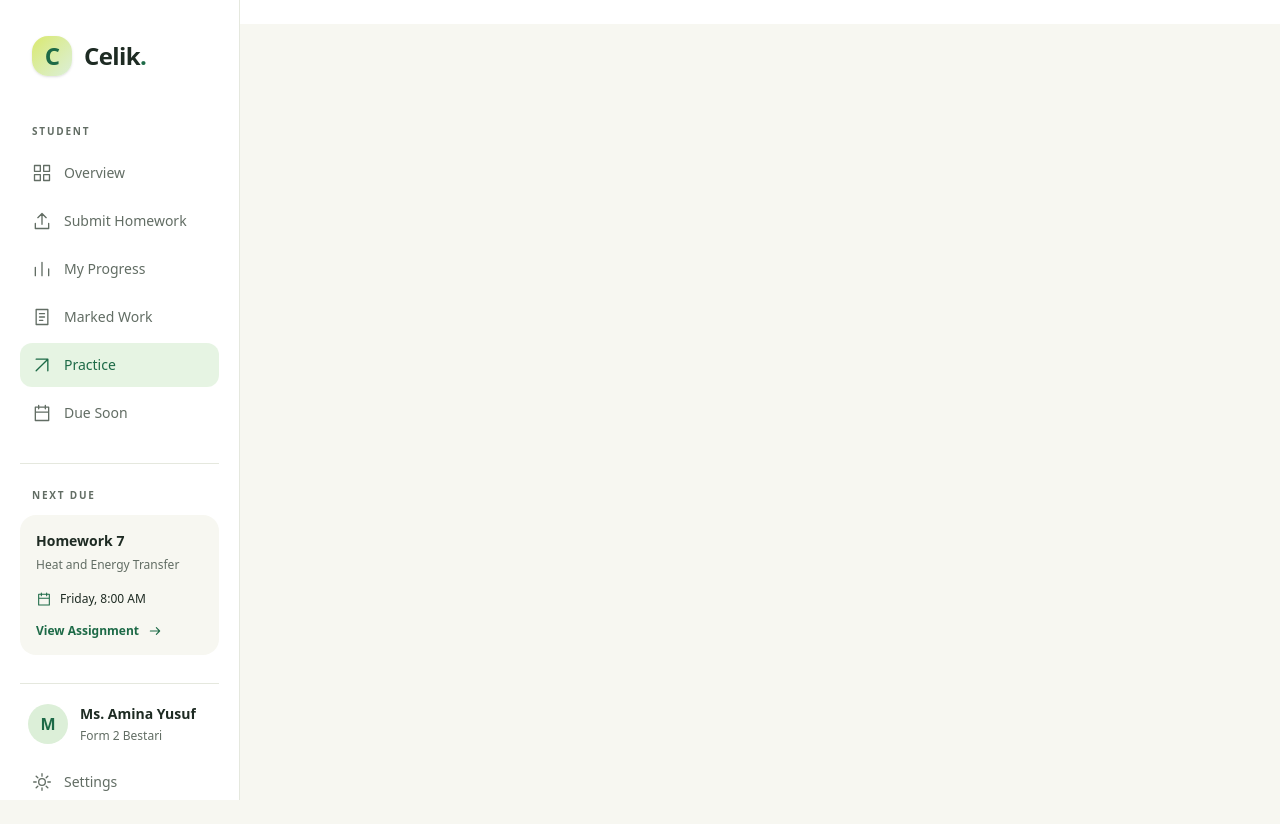
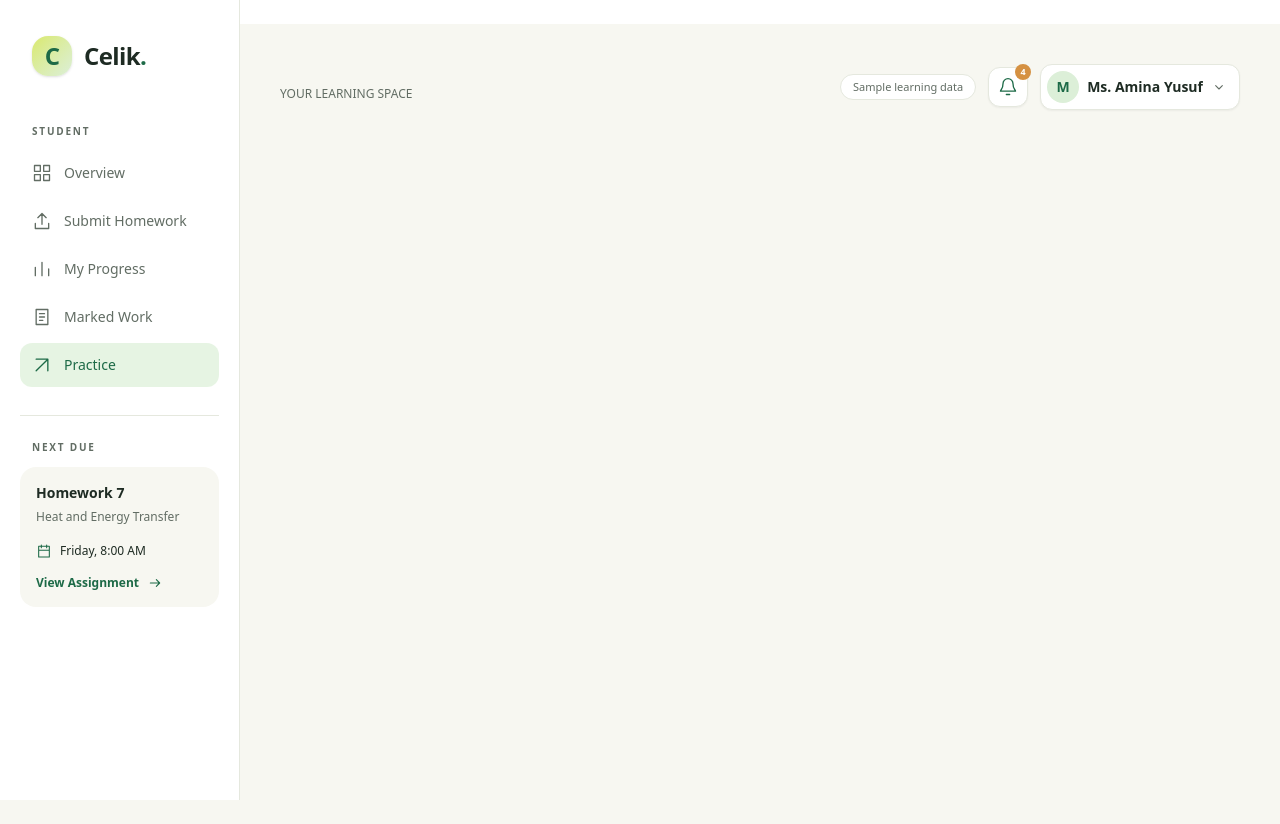
Before and after one commit to k1vv/Celik, a Laravel app: page /student/dashboard in a window 1280 px wide. Run offline with Laravel 12, Linux system fonts and the light colour scheme; a user stored in the database is signed in; data comes from the database, SQL or seed files in the repository; style sheets or scripts are compiled from the project's sources; some libraries are stand-ins or nearby versions.

Commit message:
Redesign student header with notifications and profile menu

```diff
--- a/resources/js/Components/Student/DashboardComponents.jsx
+++ b/resources/js/Components/Student/DashboardComponents.jsx
@@ -8,6 +8,8 @@ export function Icon({ name = 'arrow', className = 'size-5' }) {
         due: 'M4 5h16v16H4zM8 3v4m8-4v4M4 11h16',
         settings: 'M12 8a4 4 0 1 0 0 8 4 4 0 0 0 0-8M12 2v3m0 14v3M2 12h3m14 0h3M5 5l2 2m10 10 2 2M5 19l2-2M17 7l2-2',
         logout: 'M9 3H4v18h5m5-14 5 5-5 5M8 12h11',
+        bell: 'M18 8a6 6 0 0 0-12 0c0 7-3 7-3 9h18c0-2-3-2-3-9m-8 13h4',
+        chevron: 'm7 10 5 5 5-5',
         arrow: 'M5 12h14m-5-5 5 5-5 5',
         menu: 'M4 6h16M4 12h16M4 18h16',
         close: 'm6 6 12 12M6 18 18 6',
--- a/resources/js/Components/Student/StudentDashboard.jsx
+++ b/resources/js/Components/Student/StudentDashboard.jsx
@@ -1,9 +1,12 @@
 import { useEffect, useState } from 'react';
 import { Head, router, usePage } from '@inertiajs/react';
 import StudentSidebar, { studentNavigation } from './StudentSidebar';
+import StudentProfileDropdown from './StudentProfileDropdown';
+import StudentNotificationDropdown from './StudentNotificationDropdown';
 import { DashboardCard, EmptyState, HomeworkChart, Icon, LearningGapItem, ProgressBar } from './DashboardComponents';
 import { mockDashboardStats, mockHomeworkProgress, mockLearningGaps, mockNextDue, mockNextPractice, mockRecentWork, mockStudent } from './dashboardData';
 import { DueSoonPage, MarkedWorkPage } from './StudentWorkPages';
+import { nextAssignment, upcomingAssignments } from './studentWorkData';
 
 const textAction = 'auth-focus inline-flex items-center gap-2 rounded-lg text-xs font-semibold text-auth-green';
 const primaryAction = 'auth-focus inline-flex items-center justify-center gap-3 rounded-xl bg-auth-green px-5 py-3 text-sm font-medium text-white hover:bg-auth-green/90';
@@ -11,10 +14,11 @@ const primaryAction = 'auth-focus inline-flex items-center justify-center gap-3
 export default function StudentDashboard({ classroom, children, dashboardData = {}, initialView = 'overview' }) {
     const { auth, flash } = usePage().props;
     const [active, setActive] = useState(() => flash?.result ? 'practice' : initialView);
+    const [openMenu, setOpenMenu] = useState(null);
     useEffect(() => {
         const restore = () => {
             const view = window.location.hash.slice(1);
-            setActive([...studentNavigation.map((item) => item.id), 'settings'].includes(view) ? view : flash?.result ? 'practice' : initialView);
+            setActive([...studentNavigation.map((item) => item.id), 'due', 'settings'].includes(view) ? view : flash?.result ? 'practice' : initialView);
         };
         restore();
         window.addEventListener('hashchange', restore);
@@ -38,13 +42,17 @@ export default function StudentDashboard({ classroom, children, dashboardData =
         work: 'Review your released homework, teacher feedback, and areas to improve.',
         due: 'Stay on top of your upcoming assignments and submission deadlines.',
     };
+    const activeLabel = active === 'due' ? 'Due Soon' : studentNavigation.find((item) => item.id === active)?.label || 'Settings';
+    const pageTitle = overview ? 'A little progress, every day.' : activeLabel;
+    // TODO BACKEND: Replace the shared placeholder assignments with due-work props from the dashboard endpoint.
+    const dueAssignments = [nextAssignment, ...upcomingAssignments].filter(Boolean);
 
     return <div className="min-h-dvh bg-auth-page text-auth-ink md:pl-60">
-        <Head title={studentNavigation.find((item) => item.id === active)?.label || 'Settings'} />
+        <Head title={activeLabel} />
         <div className="mx-auto max-w-[1500px] p-4 sm:p-6 lg:p-8 xl:p-10">
             <StudentSidebar active={active} navigate={navigate} student={student} nextDue={nextDue} />
             <main className="min-w-0">
-                {!['work', 'due', 'practice'].includes(active) && <div className="mb-7 flex flex-wrap items-end justify-between gap-3"><div><p className="mb-2 text-xs font-medium text-auth-muted">YOUR LEARNING SPACE</p><h1 className="text-3xl font-semibold tracking-tight">{overview ? 'A little progress, every day.' : studentNavigation.find((item) => item.id === active)?.label || 'Settings'}</h1>{pageDescriptions[active] && <p className="mt-3 max-w-2xl text-sm leading-6 text-auth-muted">{pageDescriptions[active]}</p>}</div>{active !== 'practice' && <span className="rounded-full border border-auth-border bg-white px-3 py-1 text-[11px] text-auth-muted">Sample learning data</span>}</div>}
+                <header className="mb-7 flex items-start justify-between gap-3 sm:items-end"><div className="min-w-0"><p className="mb-2 text-xs font-medium text-auth-muted">YOUR LEARNING SPACE</p>{!['work', 'due', 'practice'].includes(active) && <><h1 className="text-3xl font-semibold tracking-tight">{pageTitle}</h1>{pageDescriptions[active] && <p className="mt-3 max-w-2xl text-sm leading-6 text-auth-muted">{pageDescriptions[active]}</p>}</>}</div><div className="flex items-center gap-3"><span className="hidden rounded-full border border-auth-border bg-white px-3 py-1 text-[11px] text-auth-muted sm:inline">Sample learning data</span><StudentNotificationDropdown assignments={dueAssignments} isOpen={openMenu === 'notifications'} onOpenChange={(open) => setOpenMenu(open ? 'notifications' : null)} onViewDue={() => { setOpenMenu(null); navigate('due'); }} /><StudentProfileDropdown student={student} isOpen={openMenu === 'profile'} onOpenChange={(open) => setOpenMenu(open ? 'profile' : null)} onSettings={() => navigate('settings')} /></div></header>
                 {overview && <section className="mb-6 grid gap-8 rounded-3xl border border-auth-green/10 bg-linear-to-br from-[#f4f2cc] to-auth-soft p-6 lg:grid-cols-[1.3fr_1fr] lg:items-center lg:p-8"><div><p className="text-xs font-medium text-auth-green">{student.subject} · {mockStudent.form} · {mockStudent.curriculum}</p><h2 className="mt-4 max-w-md text-3xl font-semibold leading-tight tracking-tight">{remaining ? `${remaining === 2 ? 'Two' : remaining} learning gaps left to clear` : "You're all caught up."}</h2><p className="mt-3 max-w-lg text-sm leading-relaxed text-auth-muted">You've cleared {stats.gapsCleared} of {stats.totalGaps} learning gaps confirmed by your teacher this term.{remaining > 0 && ' Keep going — your next practice is waiting.'}</p></div><dl className="grid grid-cols-3 gap-3">{[{ value: stats.submitted, label: 'Submitted' }, { value: stats.gapsCleared, label: 'Gaps Cleared' }, { value: stats.practiceWaiting, label: 'Practice Waiting' }].map((stat) => <div key={stat.label} className="rounded-2xl border border-white/60 bg-white/50 px-2 py-5 text-center"><dd className="text-3xl font-semibold tracking-tight text-auth-green">{stat.value}</dd><dt className="mt-2 text-xs text-auth-muted">{stat.label}</dt></div>)}</dl></section>}
                 {(overview || active === 'progress') && <div className="grid gap-6 xl:grid-cols-[1.45fr_1fr]"><DashboardCard title="Your open learning gaps" action={<span className="rounded-full bg-amber-50 px-2.5 py-1 text-xs text-amber-800">{learningGaps.filter((gap) => !gap.cleared).length} open</span>}><div className="space-y-3">{learningGaps.length ? learningGaps.map((gap) => <LearningGapItem key={gap.code} gap={gap} onPractice={() => navigate('practice')} />) : <EmptyState title="You're all caught up." description="No active learning gaps have been identified." />}</div></DashboardCard><div className="grid content-start gap-6"><DashboardCard title="Gaps cleared per homework"><HomeworkChart items={homeworkProgress} /></DashboardCard>{overview && <DashboardCard title="Recently released" action={<button onClick={() => navigate('work')} className={textAction}>See all <Icon className="size-3" /></button>}><RecentWork items={recentWork} navigate={navigate} /></DashboardCard>}</div></div>}
                 {overview && <DashboardCard className="mt-6 bg-linear-to-r from-[#f4f2cc] to-auth-soft">{nextPractice ? <div className="grid items-center gap-6 lg:grid-cols-[1.5fr_1fr]"><div><p className="text-[11px] font-semibold tracking-widest text-auth-green">YOUR NEXT PRACTICE · {nextPractice.code}</p><h2 className="mt-3 text-2xl font-semibold tracking-tight">{nextPractice.title}</h2><p className="mt-3 max-w-2xl text-sm leading-relaxed text-auth-muted">{nextPractice.description}</p></div><div><div className="mb-3 flex justify-between text-xs text-auth-muted"><span>{nextPractice.questions} Questions · ~{nextPractice.minutes} min</span><span>{nextPractice.completed}/{nextPractice.questions} complete</span></div><ProgressBar completed={nextPractice.completed} total={nextPractice.questions} label="Next practice progress" /><button className={`${primaryAction} mt-5 w-full`} onClick={() => navigate('practice')}>Start Practice <Icon className="size-4" /></button><p className="mt-2 text-center text-[11px] text-auth-muted">Opens your available class practice.</p></div></div> : <EmptyState title="No personalised practice is waiting right now." />}</DashboardCard>}
--- /dev/null
+++ b/resources/js/Components/Student/StudentNotificationDropdown.jsx
@@ -0,0 +1,46 @@
+import { useEffect, useRef } from 'react';
+import { Icon } from './DashboardComponents';
+
+export default function StudentNotificationDropdown({ assignments, isOpen, onOpenChange, onViewDue }) {
+    const menu = useRef(null);
+
+    useEffect(() => {
+        function closeOnOutsideClick(event) {
+            if (menu.current && !menu.current.contains(event.target)) {
+                onOpenChange(false);
+            }
+        }
+
+        function closeOnEscape(event) {
+            if (event.key === 'Escape') {
+                onOpenChange(false);
+            }
+        }
+
+        document.addEventListener('mousedown', closeOnOutsideClick);
+        document.addEventListener('keydown', closeOnEscape);
+
+        return () => {
+            document.removeEventListener('mousedown', closeOnOutsideClick);
+            document.removeEventListener('keydown', closeOnEscape);
+        };
+    }, [onOpenChange]);
+
+    return <div ref={menu} className="relative shrink-0">
+        <button type="button" onClick={() => onOpenChange(!isOpen)} aria-expanded={isOpen} aria-haspopup="menu" aria-label={`Notifications${assignments.length ? `, ${assignments.length} upcoming` : ''}`} className="auth-focus relative flex size-10 items-center justify-center rounded-xl border border-auth-border bg-white text-auth-green shadow-xs hover:bg-auth-page">
+            <Icon name="bell" className="size-5" />
+            {assignments.length > 0 && <span className="absolute -right-1 -top-1 flex size-4 items-center justify-center rounded-full bg-[#d59142] text-[9px] font-bold text-white">{assignments.length}</span>}
+        </button>
+
+        {isOpen && <NotificationMenuContent assignments={assignments} onViewDue={onViewDue} />}
+    </div>;
+}
+
+export function NotificationMenuContent({ assignments, onViewDue }) {
+    return <div role="menu" aria-label="Notifications" className="absolute right-0 z-50 mt-2 w-80 max-w-[calc(100vw-2rem)] overflow-hidden rounded-2xl border border-auth-border bg-white p-1.5 shadow-lg sm:w-88">
+        <div className="flex items-center justify-between px-3 py-3"><div><p className="text-sm font-semibold text-auth-ink">Notifications</p><p className="mt-0.5 text-xs text-auth-muted">{assignments.length ? `${assignments.length} upcoming` : 'All caught up'}</p></div></div>
+        <div className="border-t border-auth-border" />
+        {assignments.length ? <div className="py-1">{assignments.map((assignment) => <button key={assignment.id} type="button" role="menuitem" onClick={onViewDue} className="auth-focus block w-full rounded-xl px-3 py-3 text-left hover:bg-auth-page"><div className="flex items-start justify-between gap-3"><div className="min-w-0"><p className="truncate text-sm font-semibold text-auth-ink">{assignment.title}</p><p className="mt-1 truncate text-xs text-auth-muted">{assignment.topic || assignment.subject}</p><p className="mt-2 text-xs font-medium text-auth-green">Due {assignment.due}{assignment.dueTime ? ` · ${assignment.dueTime}` : ''}</p></div><span className="mt-1 rounded-full bg-[#fff2d7] px-2 py-1 text-[10px] font-semibold text-[#8b6318]">Due soon</span></div><span className="mt-2 inline-flex items-center gap-1 text-xs font-semibold text-auth-green">View assignment <Icon className="size-3" /></span></button>)}</div> : <div className="px-3 py-6 text-center"><p className="text-sm font-semibold text-auth-ink">You're all caught up.</p><p className="mt-1 text-xs text-auth-muted">No upcoming homework right now.</p></div>}
+        <div className="border-t border-auth-border pt-1"><button type="button" role="menuitem" onClick={onViewDue} className="auth-focus flex w-full items-center justify-between rounded-xl px-3 py-2.5 text-sm font-semibold text-auth-green hover:bg-auth-soft">View all due work <Icon className="size-4" /></button></div>
+    </div>;
+}
--- /dev/null
+++ b/resources/js/Components/Student/StudentProfileDropdown.jsx
@@ -0,0 +1,53 @@
+import { useEffect, useRef } from 'react';
+import { router } from '@inertiajs/react';
+import { Icon } from './DashboardComponents';
+
+export default function StudentProfileDropdown({ student, isOpen, onOpenChange, onSettings }) {
+    const menu = useRef(null);
+    const initial = student.name.slice(0, 1);
+
+    useEffect(() => {
+        function closeOnOutsideClick(event) {
+            if (menu.current && !menu.current.contains(event.target)) {
+                onOpenChange(false);
+            }
+        }
+
+        function closeOnEscape(event) {
+            if (event.key === 'Escape') {
+                onOpenChange(false);
+            }
+        }
+
+        document.addEventListener('mousedown', closeOnOutsideClick);
+        document.addEventListener('keydown', closeOnEscape);
+
+        return () => {
+            document.removeEventListener('mousedown', closeOnOutsideClick);
+            document.removeEventListener('keydown', closeOnEscape);
+        };
+    }, [onOpenChange]);
+
+    function openSettings() {
+        onOpenChange(false);
+        onSettings();
+    }
+
+    return <div ref={menu} className="relative shrink-0">
+        <button type="button" onClick={() => onOpenChange(!isOpen)} aria-expanded={isOpen} aria-haspopup="menu" className="auth-focus flex items-center gap-2 rounded-xl border border-auth-border bg-white p-1.5 pr-2.5 text-left shadow-xs hover:bg-auth-page sm:pr-3">
+            <span className="flex size-8 shrink-0 items-center justify-center rounded-full bg-auth-soft text-sm font-semibold text-auth-green">{initial}</span>
+            <span className="hidden min-w-0 sm:block"><span className="block max-w-36 truncate text-sm font-semibold text-auth-ink">{student.name}</span></span>
+            <Icon name="chevron" className="size-4 shrink-0 text-auth-muted" />
+        </button>
+
+        {isOpen && <div role="menu" aria-label="Student account" className="absolute right-0 z-50 mt-2 w-60 max-w-[calc(100vw-2rem)] overflow-hidden rounded-2xl border border-auth-border bg-white p-1.5 shadow-lg">
+            <div className="flex items-center gap-3 px-3 py-3">
+                <span className="flex size-10 shrink-0 items-center justify-center rounded-full bg-auth-soft font-semibold text-auth-green">{initial}</span>
+                <div className="min-w-0"><p className="truncate text-sm font-semibold text-auth-ink">{student.name}</p><p className="mt-1 truncate text-xs text-auth-muted">{student.classroom}</p></div>
+            </div>
+            <div className="my-1 border-t border-auth-border" />
+            <button type="button" role="menuitem" onClick={openSettings} className="auth-focus flex w-full items-center gap-3 rounded-xl px-3 py-2.5 text-sm text-auth-muted hover:bg-auth-soft hover:text-auth-green"><Icon name="settings" className="size-4" />Settings</button>
+            <button type="button" role="menuitem" onClick={() => router.post('/logout')} className="auth-focus flex w-full items-center gap-3 rounded-xl px-3 py-2.5 text-sm text-auth-muted hover:bg-red-50 hover:text-red-700"><Icon name="logout" className="size-4" />Logout</button>
+        </div>}
+    </div>;
+}
--- a/resources/js/Components/Student/StudentSidebar.jsx
+++ b/resources/js/Components/Student/StudentSidebar.jsx
@@ -1,5 +1,4 @@
 import { useRef } from 'react';
-import { router } from '@inertiajs/react';
 import CelikBrand from '../Auth/CelikBrand';
 import { Icon } from './DashboardComponents';
 
@@ -9,7 +8,6 @@ export const studentNavigation = [
     { id: 'progress', label: 'My Progress', icon: 'progress' },
     { id: 'work', label: 'Marked Work', icon: 'work' },
     { id: 'practice', label: 'Practice', icon: 'practice' },
-    { id: 'due', label: 'Due Soon', icon: 'due' },
 ];
 
 function SidebarContent({ active, navigate, student, nextDue }) {
@@ -18,7 +16,6 @@ function SidebarContent({ active, navigate, student, nextDue }) {
         <p className="mb-3 mt-8 px-3 text-[10px] font-semibold tracking-[0.18em] text-auth-muted">STUDENT</p>
         <nav aria-label="Student navigation" className="space-y-1">{studentNavigation.map((item) => <button key={item.id} type="button" onClick={() => navigate(item.id)} aria-current={active === item.id ? 'page' : undefined} className={`auth-focus flex w-full items-center gap-3 rounded-xl px-3 py-3 text-left text-sm font-medium ${active === item.id ? 'bg-auth-soft/70 text-auth-green' : 'text-auth-muted hover:bg-auth-page'}`}><Icon name={item.icon} />{item.label}</button>)}</nav>
         <div className="my-7 border-t border-auth-border pt-6"><p className="px-3 text-[10px] font-semibold tracking-[0.18em] text-auth-muted">NEXT DUE</p>{nextDue ? <div className="mt-3 rounded-2xl bg-auth-page p-4"><p className="text-sm font-semibold">{nextDue.title}</p><p className="mt-1 text-xs leading-relaxed text-auth-muted">{nextDue.topic}</p><p className="mt-4 flex items-center gap-2 text-xs"><Icon name="due" className="size-4 text-auth-green" />{nextDue.due}</p><button onClick={() => navigate('due')} className="auth-focus mt-4 flex items-center gap-2 text-xs font-semibold text-auth-green">View Assignment <Icon className="size-4" /></button></div> : <p className="mt-3 px-3 text-sm text-auth-muted">Nothing due soon.</p>}</div>
-        <div className="mt-auto border-t border-auth-border pt-5"><div className="mb-4 flex items-center gap-3 px-2"><span className="flex size-10 shrink-0 items-center justify-center rounded-full bg-auth-soft font-semibold text-auth-green">{student.name.slice(0, 1)}</span><div className="min-w-0"><p className="truncate text-sm font-semibold">{student.name}</p><p className="mt-1 truncate text-xs text-auth-muted">{student.classroom}</p></div></div><button onClick={() => navigate('settings')} aria-current={active === 'settings' ? 'page' : undefined} className={`auth-focus flex w-full items-center gap-3 rounded-xl p-3 text-sm ${active === 'settings' ? 'bg-auth-soft text-auth-green' : 'text-auth-muted'}`}><Icon name="settings" />Settings</button><button onClick={() => router.post('/logout')} className="auth-focus flex w-full items-center gap-3 rounded-xl p-3 text-sm text-auth-muted hover:bg-auth-page"><Icon name="logout" />Logout</button></div>
     </div>;
 }
 
```
Also changed, not shown: tests/student-dashboard.test.mjs (+32 -0 lines).
